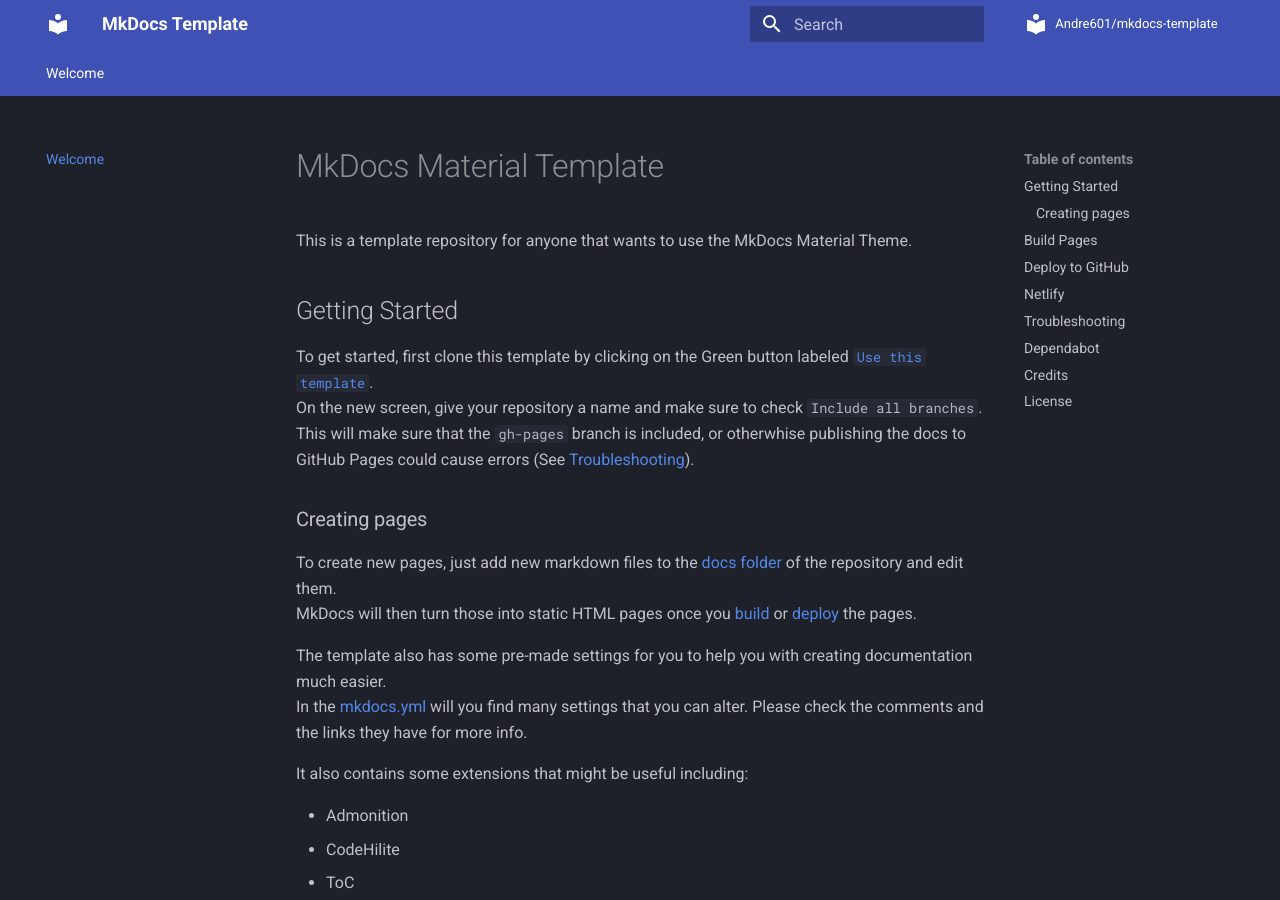
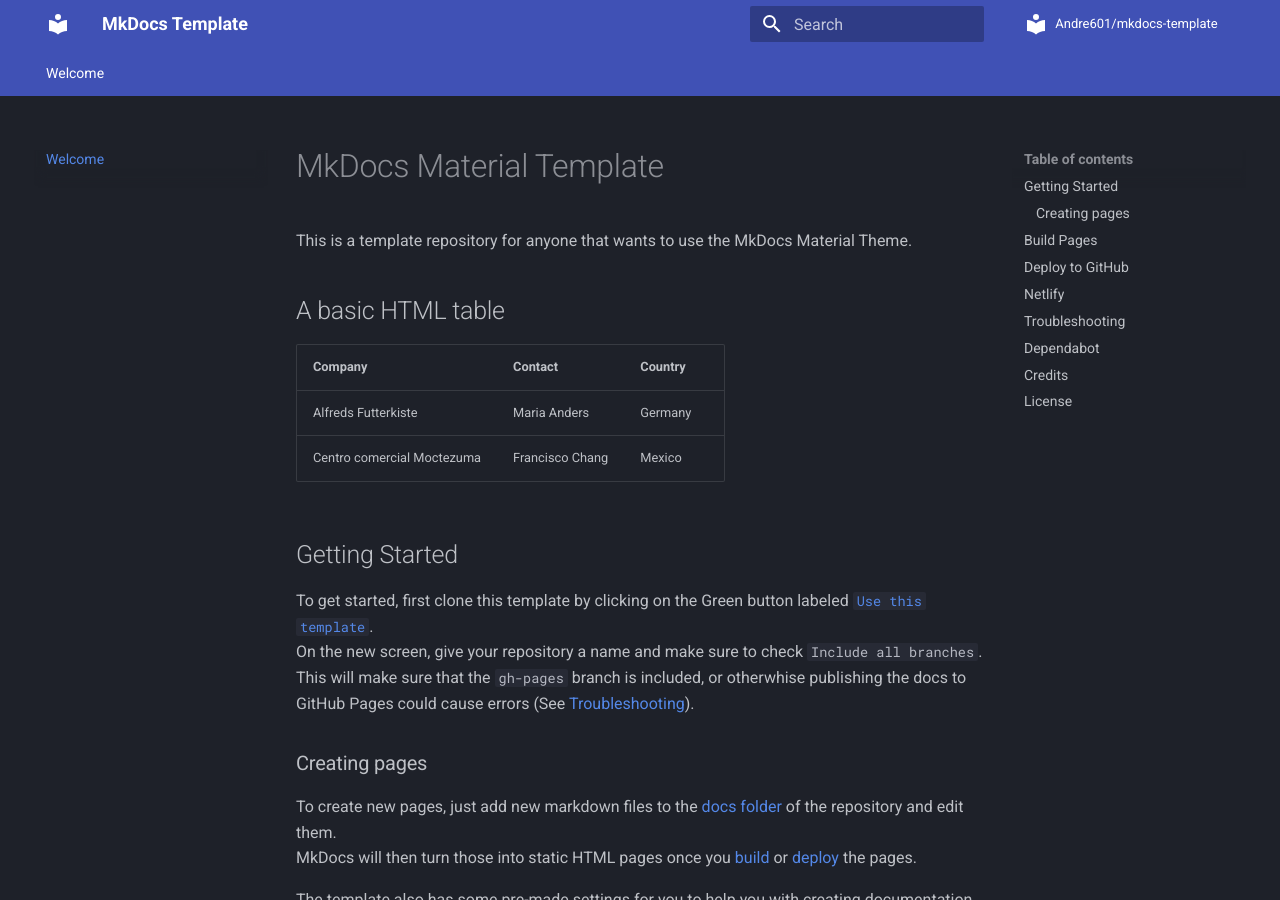
Before and after one commit to RamyaGuru/jarvis_leaderboard, an MkDocs documentation site: the page built from docs/index.md, in a window 1280 px wide and 900 px high. Built offline with MkDocs 1.6.1 and Material for MkDocs 9.7.7, drawn with Linux system fonts in a browser that asks for light colours; comment, search, counter and statistics services are not loaded.

Commit message:
Update index.md

```diff
--- a/docs/index.md
+++ b/docs/index.md
@@ -18,6 +18,29 @@
 
 # MkDocs Material Template
 This is a template repository for anyone that wants to use the MkDocs Material Theme.
+
+
+<h2>A basic HTML table</h2>
+
+<table style="width:100%">
+  <tr>
+    <th>Company</th>
+    <th>Contact</th>
+    <th>Country</th>
+  </tr>
+  <tr>
+    <td>Alfreds Futterkiste</td>
+    <td>Maria Anders</td>
+    <td>Germany</td>
+  </tr>
+  <tr>
+    <td>Centro comercial Moctezuma</td>
+    <td>Francisco Chang</td>
+    <td>Mexico</td>
+  </tr>
+</table>
+
+
 
 ## Getting Started
 To get started, first clone this template by clicking on the Green button labeled [`Use this template`][use].
```
